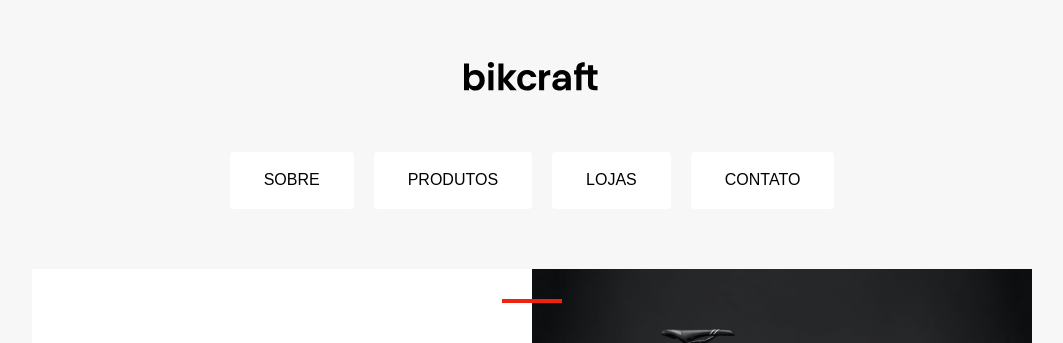
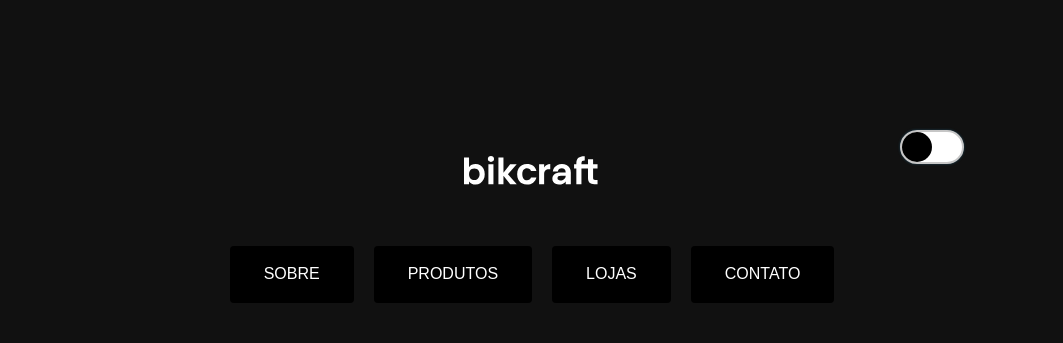
Before and after one commit to elamartine/bikcraft-tela1, a plain HTML site: page index.html in a window 1280 px wide. Shown: the top 343 px of the page, without its empty margins (108-1171 px from the left). Drawn offline with Linux system fonts and the light colour scheme.

Commit message:
commit final

```diff
--- a/index.html
+++ b/index.html
@@ -13,9 +13,9 @@
 <body class="mudar">
   <header>
 
-    <!-- <div class="button">
+    <div class="button">
       <div class="ball"></div>
-    </div> -->
+    </div>
 <div class="bikcraft"></div>
 
     <nav>
@@ -63,12 +63,12 @@
   <footer>
     <p>Bikcraft. Alguns Direitos Reservados.</p>
   </footer>
-  <!-- <script>
+  <script>
     document.querySelector('.ball').addEventListener('click', (e) => {
       e.target.classList.toggle('ball-move');
       document.body.classList.toggle('mudar');
     });
-  </script> -->
+  </script>
 </body>
 
 </html>
--- a/style.css
+++ b/style.css
@@ -5,17 +5,13 @@
   --text-grande: #c6c6c6;
 }
 
-@media (prefers-color-scheme: dark) {
-  :root {
-    --fundo-dark: #111;
-    --fundo2-dark: #000;
-    --text-dark: #fff;
-    --text-grande: #ffffff33;
-  }
+
+.mudar {
+  --fundo-dark: #111;
+  --fundo2-dark: #000;
+  --text-dark: #fff;
+  --text-grande: #ffffff33;
 }
-
-/* .mudar {
-} */
 
 html {
   line-height: 1.3;
@@ -157,7 +153,7 @@ footer {
   }
 }
 
-/* .button {
+.button {
   position: relative;
   width: 60px;
   height: 30px;
@@ -226,4 +222,4 @@ footer {
   display: grid;
   grid-template-columns: auto 1fr;
   gap: 150px;
-} */
+}
```
